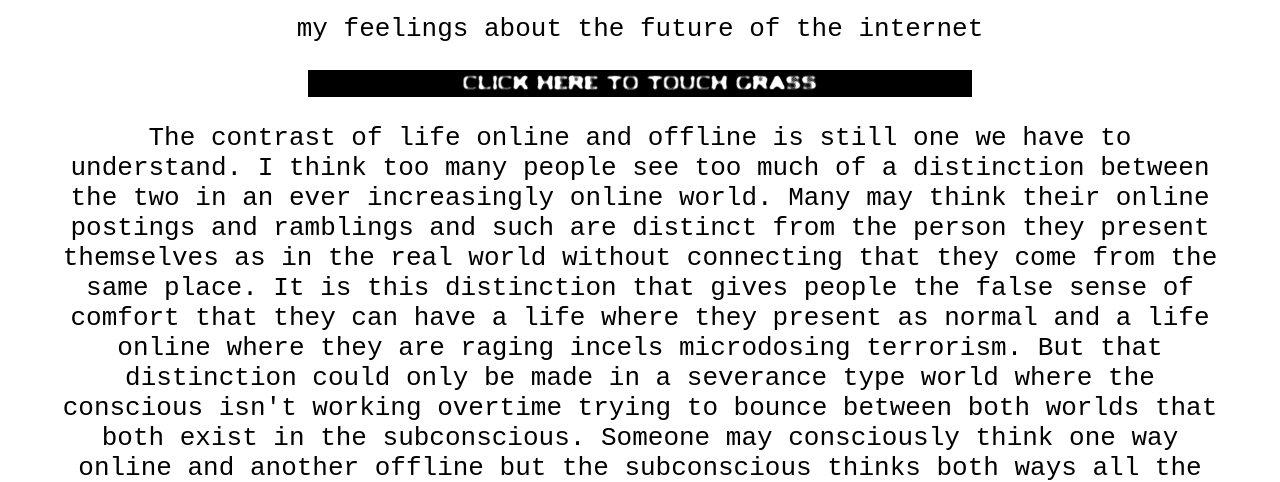
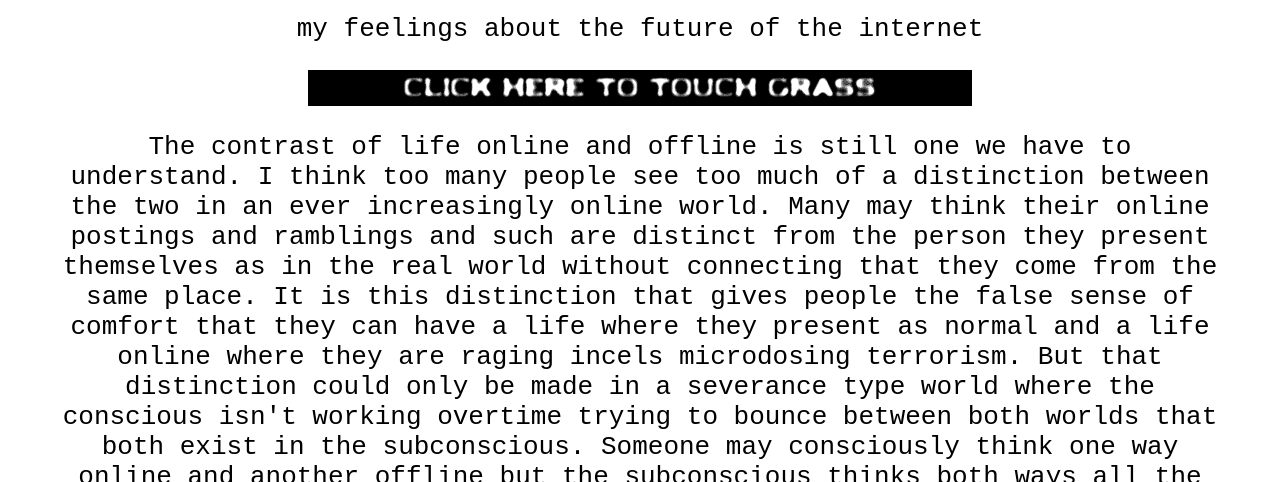
Before and after one commit to boonester/the-feed, a plain HTML site: page reflections.html in a window 1280 px wide. In both pictures the pointer is over the link "click here to touch grass". Shown: the part 1494-1976 px from the top of the page. Drawn offline with Linux system fonts and the light colour scheme.

Commit message:
Update styles.css

```diff
--- a/styles.css
+++ b/styles.css
@@ -113,13 +113,14 @@ a:visited{
     font-family: ledlight;
     display: flex;
     justify-content: center;
+    font-size: 150%;
 }
 #grass a:hover{
     font-family: ledlight;
     color: white;
     background-color: #000;
     padding: 1px;
-    font-size: 150%;
+    font-size: 200%;
     display: flex;
     justify-content: center;
     margin-left: 300px;
```
